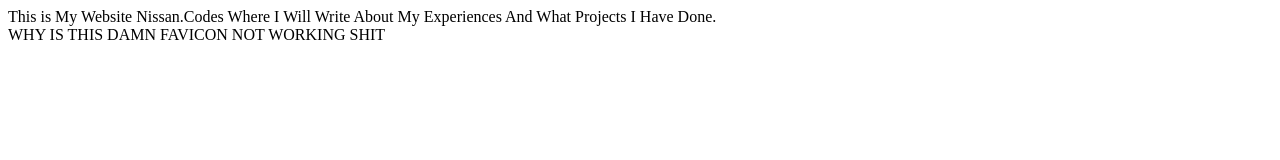
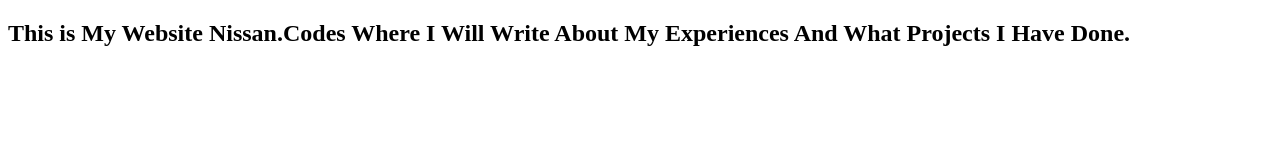
Before and after one commit to Lameboysuper/Lameboysuper, a plain HTML site: page index.html in a window 1280 px wide. Drawn offline with Linux system fonts and the light colour scheme.

Commit message:
Update index.html

```diff
--- a/index.html
+++ b/index.html
@@ -2,12 +2,11 @@
 <html>
 <head>
 <title>Nissan.Codes</title>
-<link rel="shortcut icon" type="image/jpg" href="https://www.iconfinder.com/data/icons/small-n-flat/24/terminal-512.jpg"/>
+
 </head>
 
 <body>
-<p1>This is My Website Nissan.Codes Where I Will Write About My Experiences And What Projects I Have Done.</p1> <br>
-  <p2> WHY IS THIS DAMN FAVICON NOT WORKING SHIT</p2>
+<h2>This is My Website Nissan.Codes Where I Will Write About My Experiences And What Projects I Have Done.</h2>
 </body>
 
 </html>
```
